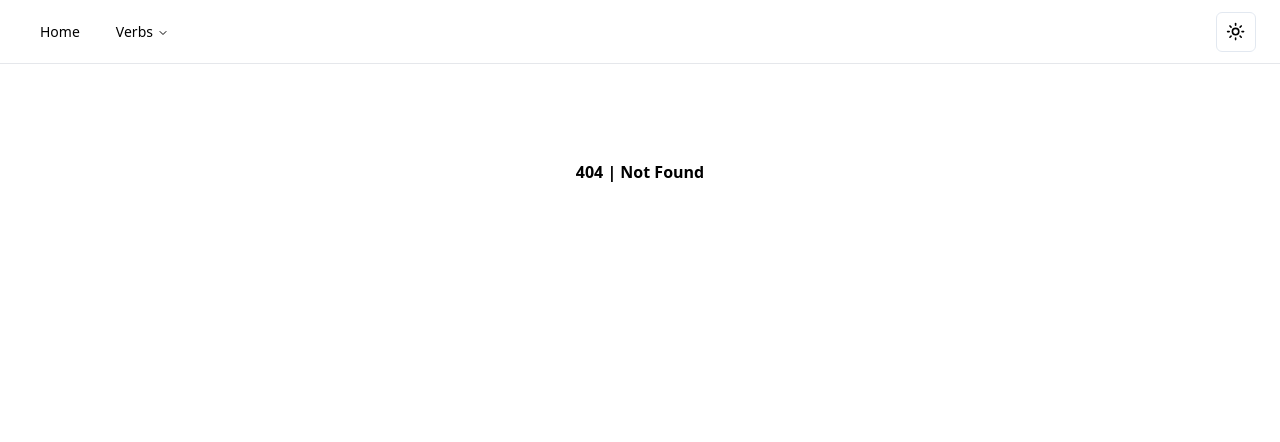
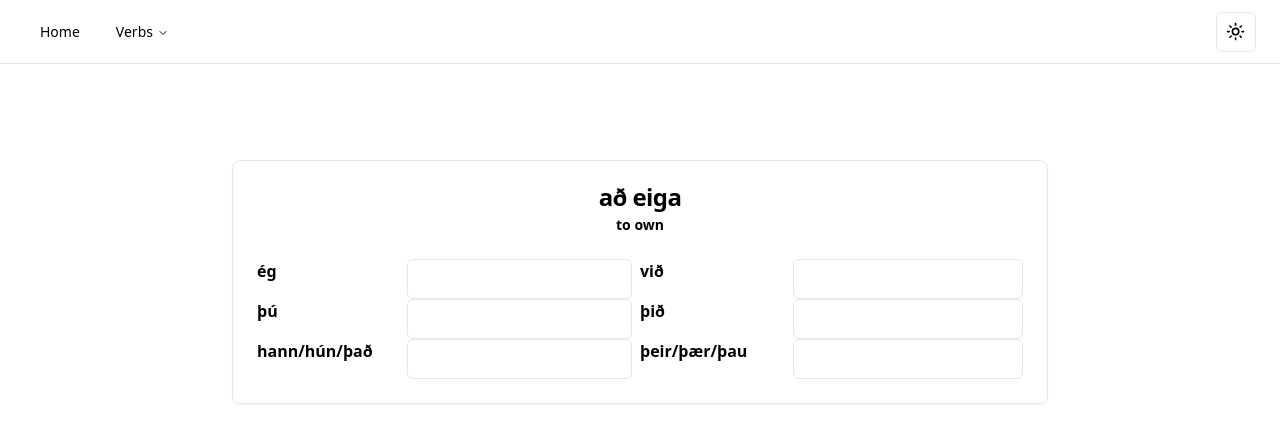
Before and after one commit to eg-heiti-christian/islenska-fyrir-mig, a Next.js app: page /verbs/present-tense in a window 1280 px wide. Before the commit this address had no page. Shown: the top 442 px of the page. Built offline with nearby package versions, Linux system fonts and the light colour scheme.

Commit message:
Created basic example of present tense verb-conjugator

```diff
--- /dev/null
+++ b/src/app/verbs/present-tense/page.tsx
@@ -0,0 +1,17 @@
+"use client"
+
+import * as React from "react"
+
+import { VerbConjugator } from "@/components/verb-conjugator";
+
+export default function PresentTense() {
+    return (
+      <main className="flex min-h-screen flex-col items-center justify-between p-24">
+        <div className="font-bold w-3/4">
+          <VerbConjugator
+
+          />
+        </div>
+      </main>
+    );
+  }
--- /dev/null
+++ b/src/components/verb-conjugator.tsx
@@ -0,0 +1,73 @@
+"use client"
+
+import * as React from "react"
+
+import {
+    Card,
+    CardContent,
+    CardDescription,
+    CardFooter,
+    CardHeader,
+    CardTitle,
+} from "@/components/ui/card";
+import { Input } from "@/components/ui/input"
+
+
+interface Props {
+
+}
+export const VerbConjugator = (props: Props) => {
+
+    return (
+        <Card>
+            <CardHeader className="items-center">
+                <CardTitle >
+                    að eiga
+                </CardTitle>
+                <CardDescription>to own</CardDescription>
+            </CardHeader>
+            <CardContent className="grid grid-cols-2">
+                <div className="flex flex-grow mr-2">
+
+                    <div className="flex flex-col">
+                        <div className="grid grid-cols-5">
+                            <div className="col-span-2">ég</div>
+                            <Input className="col-span-3" />
+                        </div>
+
+                        <div className="grid grid-cols-5">
+                            <div className="col-span-2">þú</div>
+                            <Input className="col-span-3" />
+                        </div>
+
+                        <div className="grid grid-cols-5">
+                            <div className="col-span-2">hann/hún/það</div>
+                            <Input className="col-span-3" />
+                        </div>
+                    </div>
+
+                </div>
+                <div className="flex flex-grow">
+
+                    <div className="flex flex-col">
+                        <div className="grid grid-cols-5">
+                            <div className="col-span-2">við</div>
+                            <Input className="col-span-3" />
+                        </div>
+
+                        <div className="grid grid-cols-5">
+                            <div className="col-span-2">þið</div>
+                            <Input className="col-span-3" />
+                        </div>
+
+                        <div className="grid grid-cols-5">
+                            <div className="col-span-2">þeir/þær/þau</div>
+                            <Input className="col-span-3" />
+                        </div>
+                    </div>
+
+                </div>
+            </CardContent>
+        </Card>
+    )
+}
```
